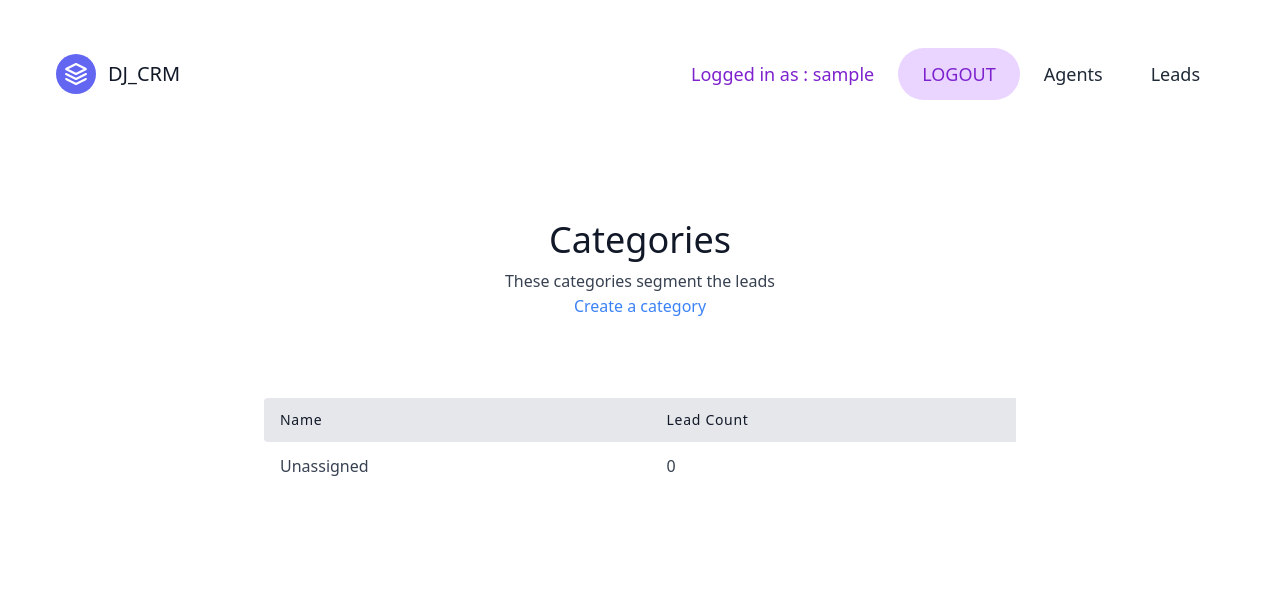
After one commit to SalmaOumoussa/Django_CRM, a Django app: page /leads/categories/ in a window 1280 px wide. The commit adds this page. Shown: the top 609 px of the page. Run offline with Django 3.2, Linux system fonts and the light colour scheme; the visitor is signed in with stand-in values (Sample User, id 1); data that the repository does not hold is empty; some libraries are stand-ins or nearby versions.

Commit message:
Category Model & Category Crud +L

```diff
--- a/djcrm/settings.py
+++ b/djcrm/settings.py
@@ -133,3 +133,4 @@ EMAIL_BACKEND = "django.core.mail.backends.console.EmailBackend"
 # EMAIL_PORT = '2525'
 LOGIN_REDIRECT_URL = "/leads"
 LOGIN_URL = '/login'
+LOGOUT_REDIRECT_URL = '/login'
--- a/leads/admin.py
+++ b/leads/admin.py
@@ -1,7 +1,8 @@
 from django.contrib import admin
 
-from .models import User,Lead,Agent,UserProfile
+from .models import User,Lead,Agent,UserProfile,Category
 
+admin.site.register(Category)
 admin.site.register(User)
 admin.site.register(UserProfile)
 admin.site.register(Lead)
--- /dev/null
+++ b/leads/templates/leads/category_list.html
@@ -0,0 +1,44 @@
+{% extends 'base.html' %} {% block content %}
+<div class="p-6">
+  <div class="bg-white flex flex-col font-sans">
+    <div class="container mx-auto px-8">
+      {%include "navbar.html"%}
+<section class="text-gray-700 body-font">
+  <div class="container px-5 py-24 mx-auto">
+
+      <div class="flex flex-col text-center w-full mb-20">
+        <h1 class="sm:text-4xl text-3xl font-medium title-font mb-2 text-gray-900">Categories</h1>
+        <p class="lg:w-2/3 mx-auto leading-relaxed text-base">
+            These categories segment the leads
+        </p>
+        <a href="{% url 'leads:category-create' %}" class=" text-blue-500 hover:text-blue-500">Create a category</a>
+      </div>
+      <div class="lg:w-2/3 w-full mx-auto overflow-auto">
+        <table class="table-auto w-full text-left whitespace-no-wrap">
+          <thead>
+            <tr>
+              <th class="px-4 py-3 title-font tracking-wider font-medium text-gray-900 text-sm bg-gray-200 rounded-tl rounded-bl">Name</th>
+              <th class="px-4 py-3 title-font tracking-wider font-medium text-gray-900 text-sm bg-gray-200">Lead Count</th>
+            </tr>
+          </thead>
+          <tbody>
+            <tr>
+                <td class="px-4 py-3">Unassigned</td>
+                <td class="px-4 py-3">{{ unassigned_lead_count }}</td>
+            </tr>
+            {% for category in category_list %}
+                <tr>
+                    <td class="px-4 py-3">
+                      <a class="hover:text-blue-500" href="{% url 'leads:category-detail' category.pk %}">{{ category.name }}</a>
+                    </td>
+                    <td class="px-4 py-3">TODO count</td>
+                </tr>
+            {% endfor %}
+          </tbody>
+        </table>
+      </div>
+    </div>
+  </section>
+</div>
+</div>
+{% endblock content %}
--- a/leads/urls.py
+++ b/leads/urls.py
@@ -1,14 +1,19 @@
 from django.urls import path
-from .views import lead_list,lead_detail,lead_create,lead_update, lead_delete,LeadListView,LeadDetailView,LeadCreateView,LeadUpdateView, LeadDeleteView,AssignAgentView
+from .views import lead_list,lead_detail,lead_create,lead_update, lead_delete,LeadListView,LeadDetailView,LeadCreateView,LeadUpdateView, LeadDeleteView,AssignAgentView,CategoryListView,CategoryDetailView,CategoryUpdateView,CategoryDeleteView,CategoryCreateView,DashboardView
 
 app_name = "leads"
 
 urlpatterns = [
     path('',LeadListView.as_view(), name='lead_list'),
     path("create/",LeadCreateView.as_view(), name='lead_create'),
+     path('dashboard/', DashboardView.as_view(), name='dashboard'),
     path('<int:pk>/update/',LeadUpdateView.as_view(), name='lead_update'),
     path('<int:pk>/delete/',LeadDeleteView.as_view(), name='lead_delete'),
     path('<int:pk>/',LeadDetailView.as_view(), name='lead_detail'),
     path('<int:pk>/assign-agent/', AssignAgentView.as_view(), name='assign-agent'),
-
+    path('categories/', CategoryListView.as_view(), name='category-list'),
+    path('categories/<int:pk>/', CategoryDetailView.as_view(), name='category-detail'),
+    path('categories/<int:pk>/update/', CategoryUpdateView.as_view(), name='category-update'),
+    path('categories/<int:pk>/delete/', CategoryDeleteView.as_view(), name='category-delete'),
+    path('create-category/', CategoryCreateView.as_view(), name='category-create'),
 ]
--- a/leads/views.py
+++ b/leads/views.py
@@ -1,12 +1,12 @@
 from django.core.mail import send_mail
 from django.shortcuts import render,redirect,reverse
 from django.http import HttpResponse
-from .models import Lead, Agent
-from .forms import LeadForm,LeadModelForm,CustomUserCreationForm,AssignAgentForm
+from .models import Lead, Agent,Category
+from .forms import LeadForm,LeadModelForm,CustomUserCreationForm,AssignAgentForm,CategoryModelForm,LeadCategoryUpdateForm
 from django.views import generic
 from django.contrib.auth.mixins import LoginRequiredMixin
 from agents.mixins import OrganisorAndLoginRequiredMixin
-
+import datetime
 
 class SignupView(generic.CreateView):
     template_name = "registration/signup.html"
@@ -18,13 +18,15 @@ class SignupView(generic.CreateView):
 # Landing page class Based View
 class LandingPageView(generic.TemplateView):
     template_name = 'landing.html'
+    def dispatch(self, request, *args, **kwargs):
+        if request.user.is_authenticated:
+            return redirect("dashboard")
+        return super().dispatch(request, *args, **kwargs)
+
 #Landing page function based view
 def landing_page(request):
     return render(request, 'landing.html')
 
-
-#___________________________________________________________
- #Lead list view based on class
 class LeadListView(LoginRequiredMixin,generic.ListView):
     template_name = "leads/lead_list.html"
     context_object_name = "leads"
@@ -84,10 +86,6 @@ class LeadDetailView(LoginRequiredMixin,generic.DetailView):
         # filtrer  for the agentlogged in
             queryset = queryset.filter(agent__user=user)
         return queryset
-
-
-#___________________________________________________________
-
 
 # #Create LeadForm
 # def lead_create(request):
@@ -201,6 +199,147 @@ class AssignAgentView(OrganisorAndLoginRequiredMixin, generic.FormView):
         lead.save()
         return super(AssignAgentView, self).form_valid(form)
 
+class CategoryListView(LoginRequiredMixin, generic.ListView):
+    template_name = "leads/category_list.html"
+    context_object_name = "category_list"
+
+    def get_context_data(self, **kwargs):
+        context = super(CategoryListView, self).get_context_data(**kwargs)
+        user = self.request.user
+
+        if user.is_organisor:
+            queryset = Lead.objects.filter(
+                organization=user.userprofile
+            )
+        else:
+            queryset = Lead.objects.filter(
+                organization=user.agent.organization
+            )
+
+        context.update({
+            "unassigned_lead_count": queryset.filter(category__isnull=True).count()
+        })
+        return context
+
+    def get_queryset(self):
+        user = self.request.user
+        # initial queryset of leads for the entire organization
+        if user.is_organisor:
+            queryset = Category.objects.filter(
+                organization=user.userprofile
+            )
+        else:
+            queryset = Category.objects.filter(
+                organization=user.agent.organization
+            )
+        return queryset
+
+
+class CategoryDetailView(LoginRequiredMixin, generic.DetailView):
+    template_name = "leads/category_detail.html"
+    context_object_name = "category"
+
+    def get_queryset(self):
+        user = self.request.user
+        # initial queryset of leads for the entire organization
+        if user.is_organisor:
+            queryset = Category.objects.filter(
+                organization=user.userprofile
+            )
+        else:
+            queryset = Category.objects.filter(
+                organization=user.agent.organization
+            )
+        return queryset
+
+
+class CategoryCreateView(OrganisorAndLoginRequiredMixin, generic.CreateView):
+    template_name = "leads/category_create.html"
+    form_class = CategoryModelForm
+
+    def get_success_url(self):
+        return reverse("leads:category-list")
+
+    def form_valid(self, form):
+        category = form.save(commit=False)
+        category.organization = self.request.user.userprofile
+        category.save()
+        return super(CategoryCreateView, self).form_valid(form)
+
+
+class CategoryUpdateView(OrganisorAndLoginRequiredMixin, generic.UpdateView):
+    template_name = "leads/category_update.html"
+    form_class = CategoryModelForm
+
+    def get_success_url(self):
+        return reverse("leads:category-list")
+
+    def get_queryset(self):
+        user = self.request.user
+        # initial queryset of leads for the entire organization
+        if user.is_organisor:
+            queryset = Category.objects.filter(
+                organization=user.userprofile
+            )
+        else:
+            queryset = Category.objects.filter(
+                organization=user.agent.organization
+            )
+        return queryset
+
+
+class CategoryDeleteView(OrganisorAndLoginRequiredMixin, generic.DeleteView):
+    template_name = "leads/category_delete.html"
+
+    def get_success_url(self):
+        return reverse("leads:category-list")
+
+    def get_queryset(self):
+        user = self.request.user
+        # initial queryset of leads for the entire organization
+        if user.is_organisor:
+            queryset = Category.objects.filter(
+                organization=user.userprofile
+            )
+        else:
+            queryset = Category.objects.filter(
+                organization=user.agent.organization
+            )
+        return queryset
+
+
+class LeadCategoryUpdateView(LoginRequiredMixin, generic.UpdateView):
+    template_name = "leads/lead_category_update.html"
+    form_class = LeadCategoryUpdateForm
+
+    def get_queryset(self):
+        user = self.request.user
+        # initial queryset of leads for the entire organization
+        if user.is_organisor:
+            queryset = Lead.objects.filter(organization=user.userprofile)
+        else:
+            queryset = Lead.objects.filter(organization=user.agent.organization)
+            # filter for the agent that is logged in
+            queryset = queryset.filter(agent__user=user)
+        return queryset
+
+    def get_success_url(self):
+        return reverse("leads:lead-detail", kwargs={"pk": self.get_object().id})
+
+    def form_valid(self, form):
+        lead_before_update = self.get_object()
+        instance = form.save(commit=False)
+        converted_category = Category.objects.get(name="Converted")
+        if form.cleaned_data["category"] == converted_category:
+            # update the date at which this lead was converted
+            if lead_before_update.category != converted_category:
+                # this lead has now been converted
+                instance.converted_date = datetime.datetime.now()
+        instance.save()
+        return super(LeadCategoryUpdateView, self).form_valid(form)
+
+
+
 def lead_update(request,pk):
     lead= Lead.objects.get(id=pk)
     form = LeadModelForm(instance =lead)
@@ -218,9 +357,6 @@ def lead_update(request,pk):
     }
     return render(request,"leads/lead_update.html",context)
 
-
-
-
 class LeadUpdateView(LoginRequiredMixin,generic.UpdateView):
     template_name = "leads/lead_update.html"
     queryset =Lead.objects.all()
@@ -235,13 +371,10 @@ class LeadUpdateView(LoginRequiredMixin,generic.UpdateView):
         #initial queryset of leads for the entire organization
         return Lead.objects.filter(organization = user.userprofile )
 
-
-#delete lead
 def lead_delete(request,pk):
     lead= Lead.objects.get(id=pk)
     lead.delete()
     return redirect('/leads')
-
 
 class LeadDeleteView(LoginRequiredMixin,generic.DeleteView):
     template_name = "leads/lead_delete.html"
@@ -254,3 +387,38 @@ class LeadDeleteView(LoginRequiredMixin,generic.DeleteView):
         user = self.request.user
         #initial queryset of leads for the entire organization
         return Lead.objects.filter(organization = user.userprofile )
+
+
+class DashboardView(OrganisorAndLoginRequiredMixin, generic.TemplateView):
+    template_name = "dashboard.html"
+
+    def get_context_data(self, **kwargs):
+        context = super(DashboardView, self).get_context_data(**kwargs)
+
+        user = self.request.user
+
+        # How many leads we have in total
+        total_lead_count = Lead.objects.filter(organization=user.userprofile).count()
+
+        # How many new leads in the last 30 days
+        thirty_days_ago = datetime.date.today() - datetime.timedelta(days=30)
+
+        total_in_past30 = Lead.objects.filter(
+            organization=user.userprofile,
+            date_added__gte=thirty_days_ago
+        ).count()
+
+        # How many converted leads in the last 30 days
+        converted_category = Category.objects.get(name="Converted")
+        converted_in_past30 = Lead.objects.filter(
+            organization=user.userprofile,
+            category=converted_category,
+            converted_date__gte=thirty_days_ago
+        ).count()
+
+        context.update({
+            "total_lead_count": total_lead_count,
+            "total_in_past30": total_in_past30,
+            "converted_in_past30": converted_in_past30
+        })
+        return context
--- a/templates/navbar.html
+++ b/templates/navbar.html
@@ -2,10 +2,8 @@
 <header
   class="flex flex-col sm:flex-row items-center justify-between py-6 relative"
 >
-  {% comment %}
-  <h3 class="text-2xl font-bold uppercase text-blue-900">Logo</h3>
-  {% endcomment %}
-  <a href="{% url 'leads:lead_list' %}"
+
+  <a href=""
     class="flex title-font font-medium items-center text-gray-900 mb-4 md:mb-0"
   >
     <svg
```
Also changed, not shown: leads/forms.py (+17 -1 lines), leads/models.py (+14 -3 lines), leads/templates/leads/category_create.html (added, +20 -0 lines), leads/templates/leads/category_delete.html (added, +20 -0 lines), leads/templates/leads/category_detail.html (added, +46 -0 lines), leads/templates/leads/category_update.html (added, +22 -0 lines), templates/dashboard.html (added, +36 -0 lines), leads/migrations/0006_auto_20220523_1406.py (added), leads/migrations/0007_category_organization.py (added), leads/migrations/0008_auto_20220523_1415.py (added), leads/migrations/0009_lead_date_added.py (added).
